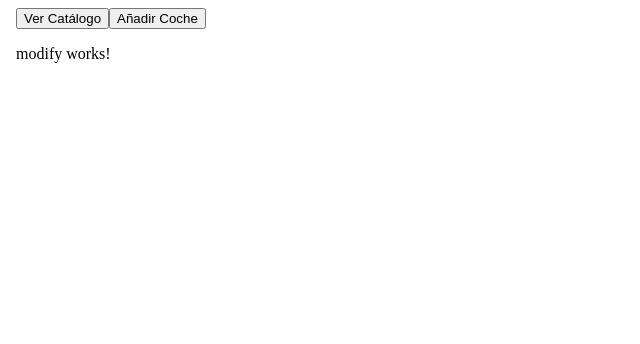
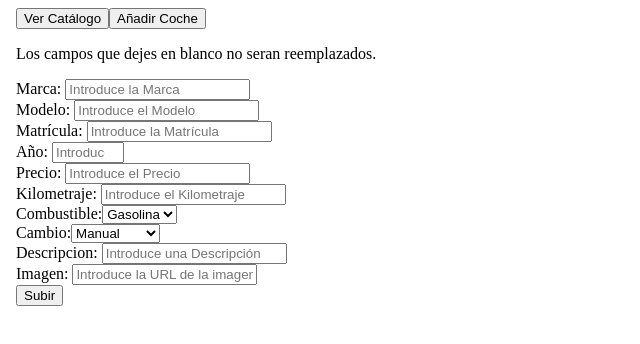
Before and after one commit to TL47/catalogoCoches, an Angular app: page /modify in a window 1280 px wide. Shown: the top 344 px of the page, without its empty margins (0-640 px from the left). Built offline with nearby package versions, Linux system fonts and the light colour scheme.

Commit message:
Modify-sin-CSS

```diff
--- a/src/app/modify/modify.html
+++ b/src/app/modify/modify.html
@@ -1 +1,54 @@
-<p>modify works!</p>
+
+
+<p>Los campos que dejes en blanco no seran reemplazados.</p>
+
+<div>
+    <label for="Marca">Marca: </label>
+    <input type="text" id="Marca" name="Marca" placeholder="Introduce la Marca" required>
+</div>
+<div>
+    <label for="Modelo">Modelo: </label>
+    <input type="text" id="Modelo" name="Modelo" placeholder="Introduce el Modelo" required>
+</div>
+<div>
+    <label for="Matrícula">Matrícula: </label>
+    <input type="text" id="Matrícula" name="Matrícula" placeholder="Introduce la Matrícula" required>
+</div>
+<div>
+    <label for="Año">Año: </label>
+    <input type="number" id="Año" min="1886" max="2026" name="Año" placeholder="Introduce el Año" required>
+</div>
+<div>
+    <label for="Precio">Precio: </label>
+    <input type="number" id="Precio" step="0.01" min="0" name="Precio" placeholder="Introduce el Precio" required>
+</div>
+<div>
+    <label for="">Kilometraje: </label>
+    <input type="number" id="marca" min="0.0" step="0.01" name="marca" placeholder="Introduce el Kilometraje" required>
+</div>
+<div class="grupo-input">
+    <label for="combustible">Combustible:</label>
+    <select id="combustible" class="control-select">
+        <option value="gasolina">Gasolina</option>
+        <option value="diesel">Diésel</option>
+        <option value="electrico">Eléctrico</option>
+        <option value="hibrido">Híbrido</option>
+    </select>
+<div class="grupo-input">
+    <label for="transmision">Cambio:</label>
+    <select id="transmision" class="control-select">
+        <option value="manual">Manual</option>
+        <option value="automatico">Automático</option>
+    </select>
+</div>
+<div>
+    <label for="descripcion">Descripcion: </label>
+    <input type="text" id="Descripcion" name="Descripcion" placeholder="Introduce una Descripción" required>
+</div>
+<div>
+    <label for="image">Imagen: </label>
+    <input type="url" id="Imagen" name="Imagen" placeholder="Introduce la URL de la imagen" required>
+</div>
+<div>
+    <button type="submmit">Subir</button>
+</div>
```
